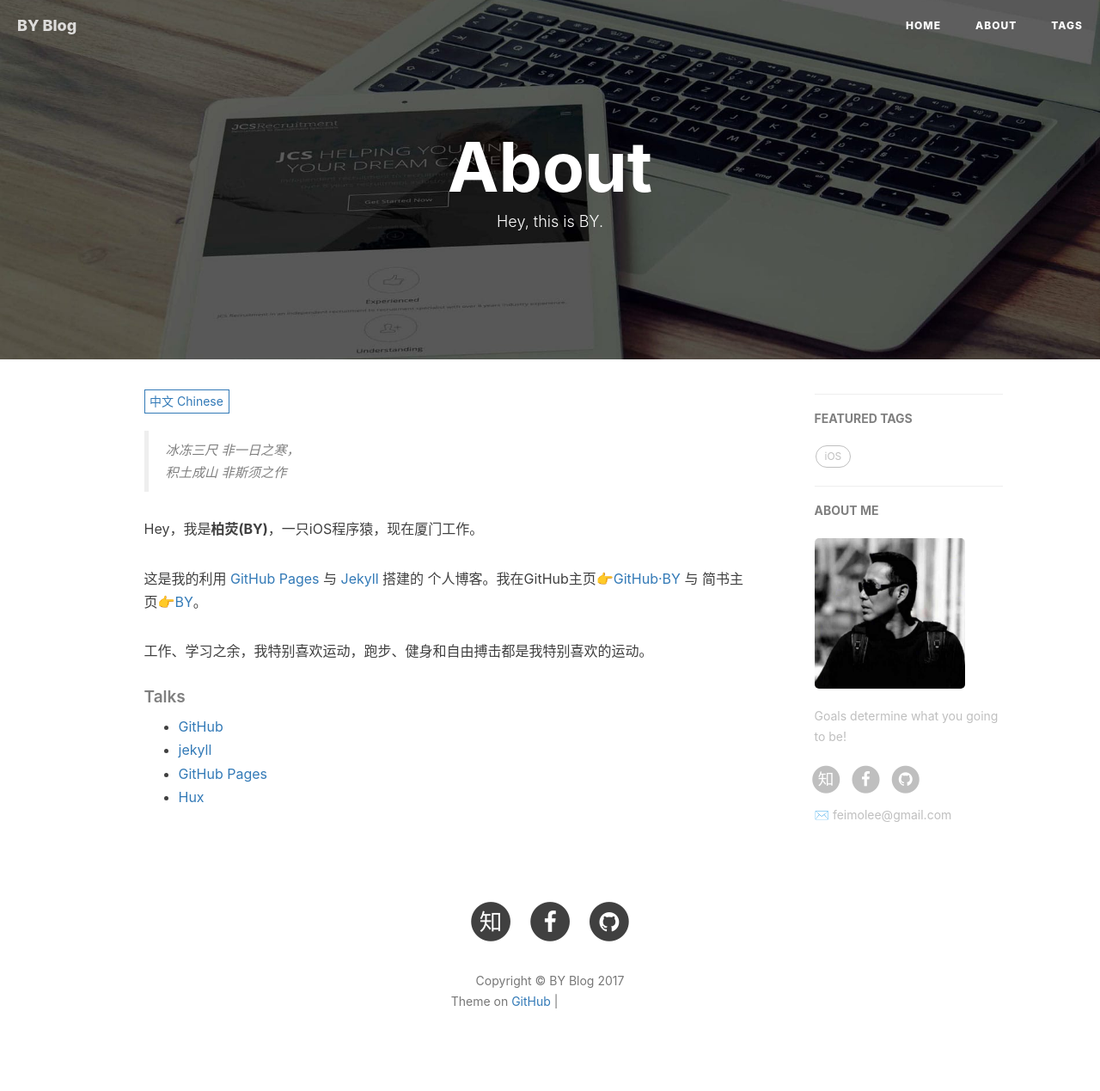
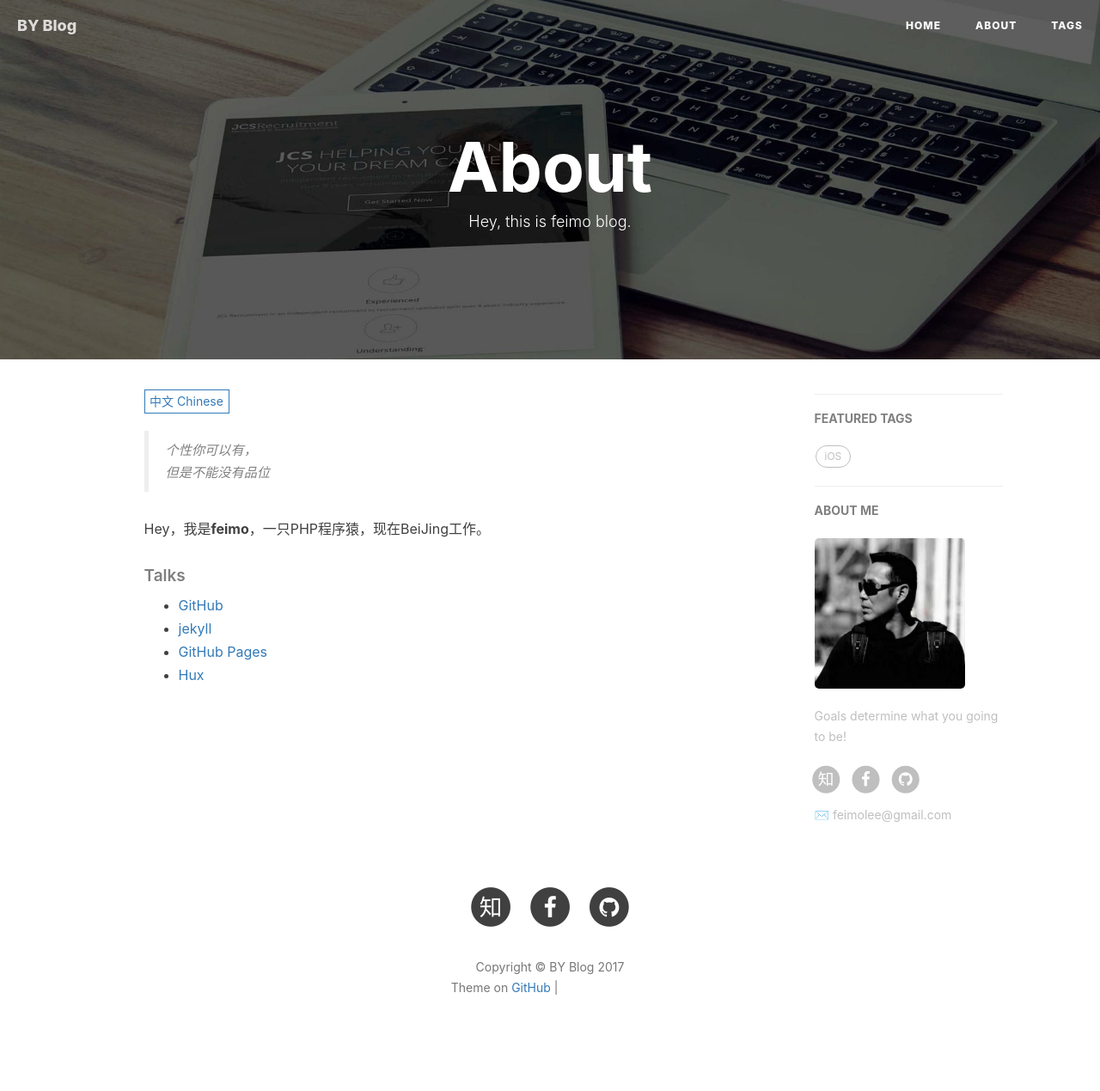
Before and after one commit to feimoc/feimoc.github.io, a Jekyll site: the page built from about.html, in a window 1280 px wide. Shown: the whole page at 86% size. Built offline with Jekyll 4.4.1, drawn with Linux system fonts in a browser that asks for light colours; nearby versions of some CDN libraries; comment, search, counter and statistics services are not loaded; grey boxes are pictures that could not be loaded.

Commit message:
更新配置

```diff
--- a/_config.yml
+++ b/_config.yml
@@ -1,10 +1,10 @@
 # Site settings
 title: BY Blog
-SEOTitle: feimo的博客 | BY Blog
+SEOTitle: feimo的博客
 header-img: img/post-bg-mma-22.jpg
 email: feimolee@gmail.com
 description: "Every failure is leading towards success."
-keyword: "BY, BY Blog, feimo,php,python"
+keyword: "feimo Blog, php,python"
 url: "http://feimoc.github.io"          # your host, for absolute URL
 baseurl: ""      # for example, '/blog' if your blog hosted on 'host/blog'
 github_repo: "https://github.com/feimoc/feimoc.github.io.git" # you code repository
--- a/about.html
+++ b/about.html
@@ -1,7 +1,7 @@
 ---
 layout: page
 title: "About"
-description: "Hey, this is BY."
+description: "Hey, this is feimo blog."
 header-img: "img/post-bg-rwd.jpg"
 ---
 
@@ -15,14 +15,11 @@ header-img: "img/post-bg-rwd.jpg"
 <div class="zh post-container">
 
     <!--copied from markdown -->
-    <blockquote><p>冰冻三尺 非一日之寒，<br>
-    积土成山 非斯须之作</p></blockquote>
+    <blockquote><p>个性你可以有，<br>
+    但是不能没有品位</p></blockquote>
 
-    <p>Hey，我是<strong>柏荧(BY)</strong>，一只iOS程序猿，现在厦门工作。</p>
+    <p>Hey，我是<strong>feimo</strong>，一只PHP程序猿，现在BeiJing工作。</p>
 
-    <p>这是我的利用 <a href="https://pages.github.com/">GitHub Pages</a> 与 <a href="http://jekyll.com.cn/">Jekyll</a> 搭建的 个人博客。我在GitHub主页<a href="https://github.com/qiubaiying">👉GitHub·BY</a> 与 简书主页<a href="https://http://www.jianshu.com/u/e71990ada2fd">👉BY</a>。</p>
-
-    <p>工作、学习之余，我特别喜欢运动，跑步、健身和自由搏击都是我特别喜欢的运动。</p>
 
     <p></p>
 
```
